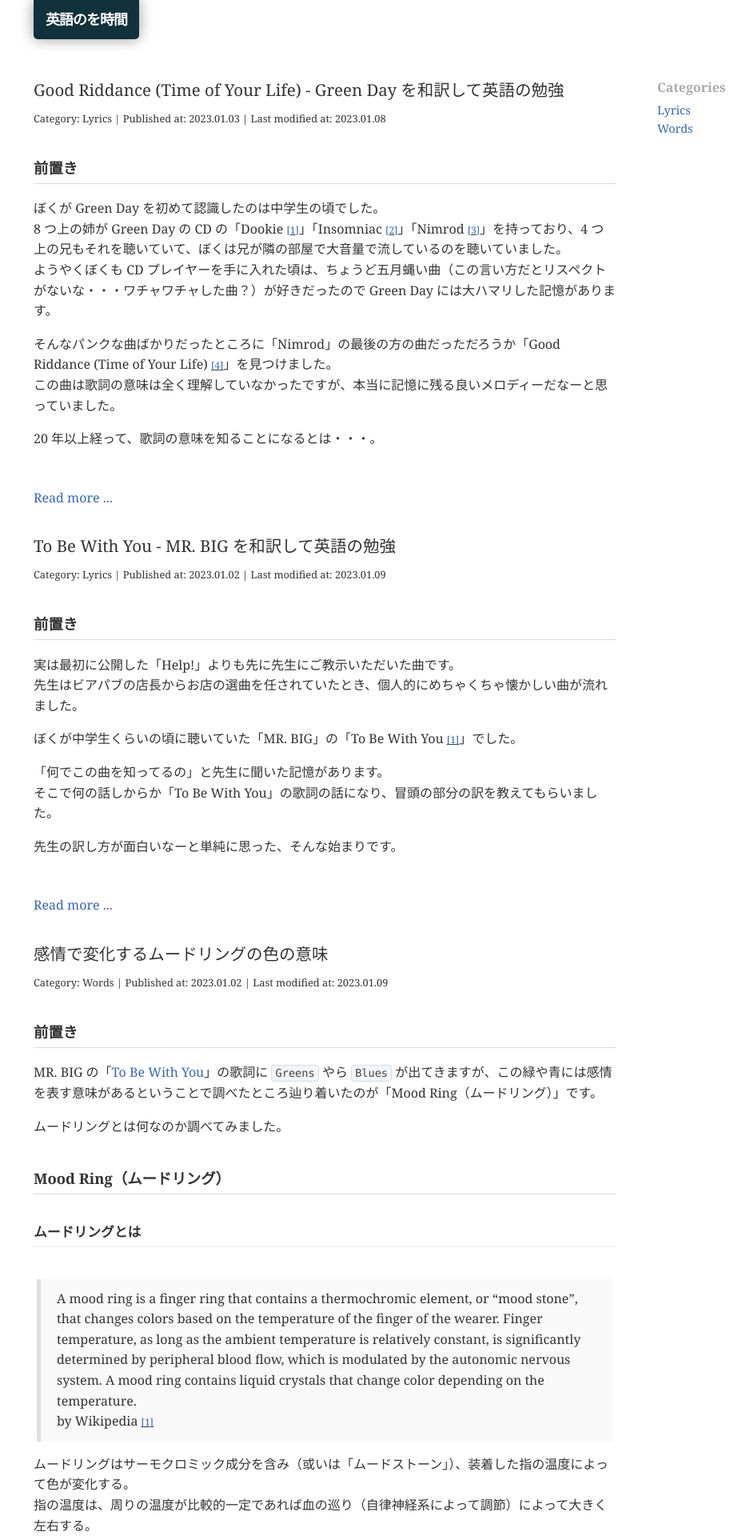
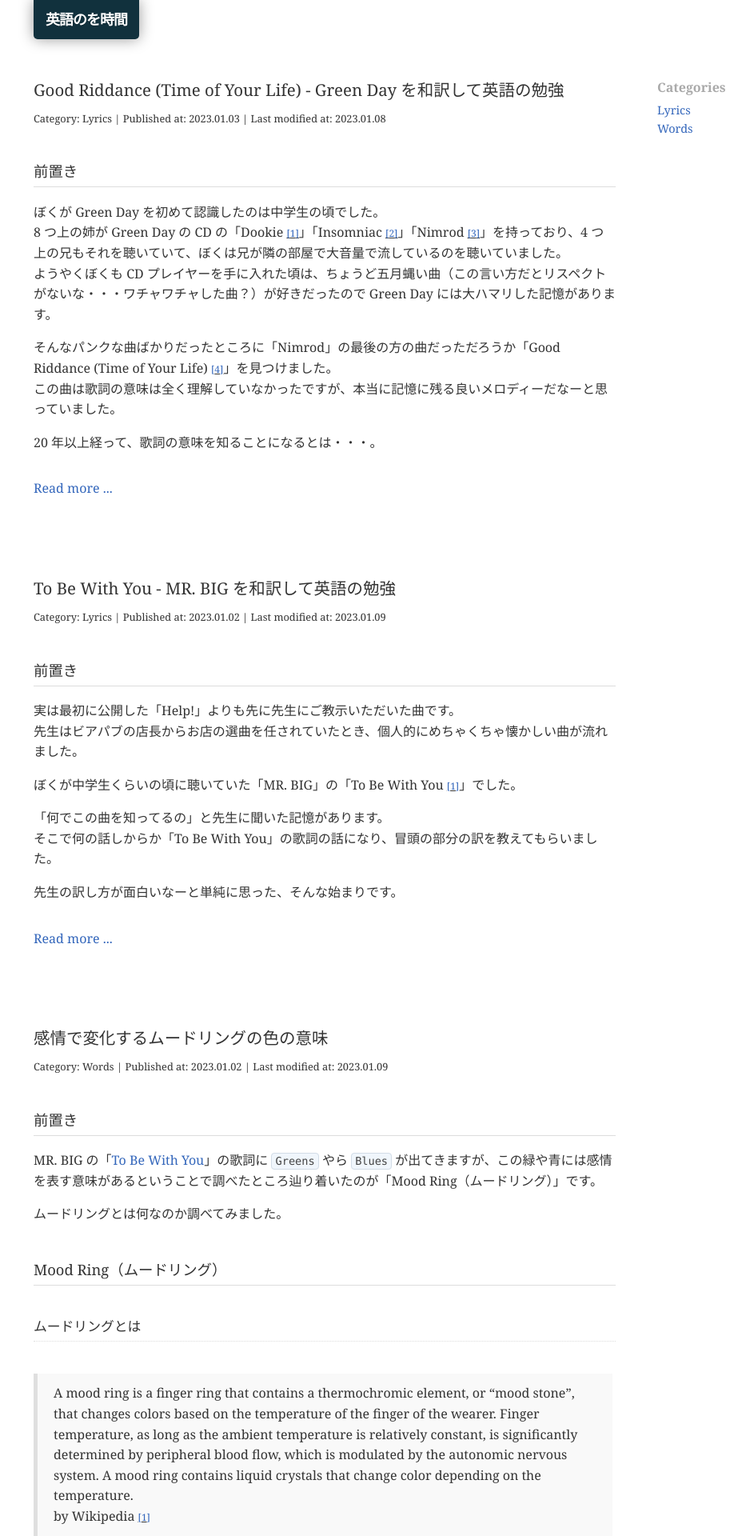
Before and after one commit to tetsuwo/en-study, a Jekyll site: the page built from index.html, in a window 1280 px wide. Shown: the top 1920 px of the page at 80% size, without its empty margins (108-1046 px from the left). Built offline with Jekyll 4.4.1, drawn with Linux system fonts in a browser that asks for light colours; the list of posts is cut into pages by our own code.

Commit message:
update: style

```diff
--- a/assets/css/style.css
+++ b/assets/css/style.css
@@ -82,7 +82,7 @@
 
 a, a:link { color: #36b; text-decoration: none; }
 a:hover { text-decoration: underline; }
-hr { border-width: 1px 0px 0px 0px; border-style: dotted; border-color: #666; height: 1px; margin: 1em 0; }
+hr { border-width: 1px 0px 0px 0px; border-style: dotted; border-color: #ddd; height: 1px; margin: 4em 0 0 0; }
 ul { list-style-position: inside; }
 ol { list-style-position: inside; }
 
@@ -276,7 +276,7 @@
     line-height: 20px;
     background-color: #11313D;
     text-align: center;
-    font-family: Georgia, 'Arial', sans-serif;
+    font-family: 'Arial', sans-serif;
     font-weight: bold;
     text-decoration: none;
 }
@@ -335,7 +335,7 @@
 blockquote {
     border-left: 5px solid #dfdfdf;
     padding: .25em .75em;
-    margin: 2.5em .25em 1em;
+    margin: 2.5em .25em 1em 0;
     /*font-size: 90%;*/
     background-color: #f9f9f9;
 }
@@ -386,7 +386,7 @@
 
 
 /* POST */
-.post { margin-bottom: 2em; }
+.post { margin-bottom: 6em; }
 .post-head { margin-bottom: 1.5em; font-size: 80%; }
 article.permalink .post-head { margin-bottom: 2em; }
 .post-head h1 { font-size: 160%; line-height: 1.5em; font-weight: normal; }
@@ -408,16 +408,17 @@
 .post-body h3,
 .post-body h4,
 .post-body h5,
-.post-body h6 { font-weight: bold; margin: 1.75em 0 .5em; }
+.post-body h6 { font-weight: normal; margin: 2em 0 .5em; }
 .post-body h2 { font-size: 115%; border-bottom: 1px solid #ddd; padding: .25em 0; margin-bottom: 1em; }
 .post-body h3 { font-size: 105%; border-bottom: 1px dotted #ddd; padding: .25em 0; margin-bottom: 1em; }
-.post-body h4 { font-size: 100%; }
+.post-body h4 { font-size: 100%; border-left: 4px solid #aaa; padding-left: .5em; }
 .post-body h5 { font-size:  95%; }
 .post-body h6 { font-size:  85%; }
 .post-body p { margin: .5em 0 1em; }
 .post-body img { padding: .5em; border: 1px solid #ddd; }
 .post-body > p + img,
 .post-body > p + pre { margin-top: -1em; }
+.post-body--more { margin-top: -1em; }
 
 .post-body ol,
 .post-body ul {
```
